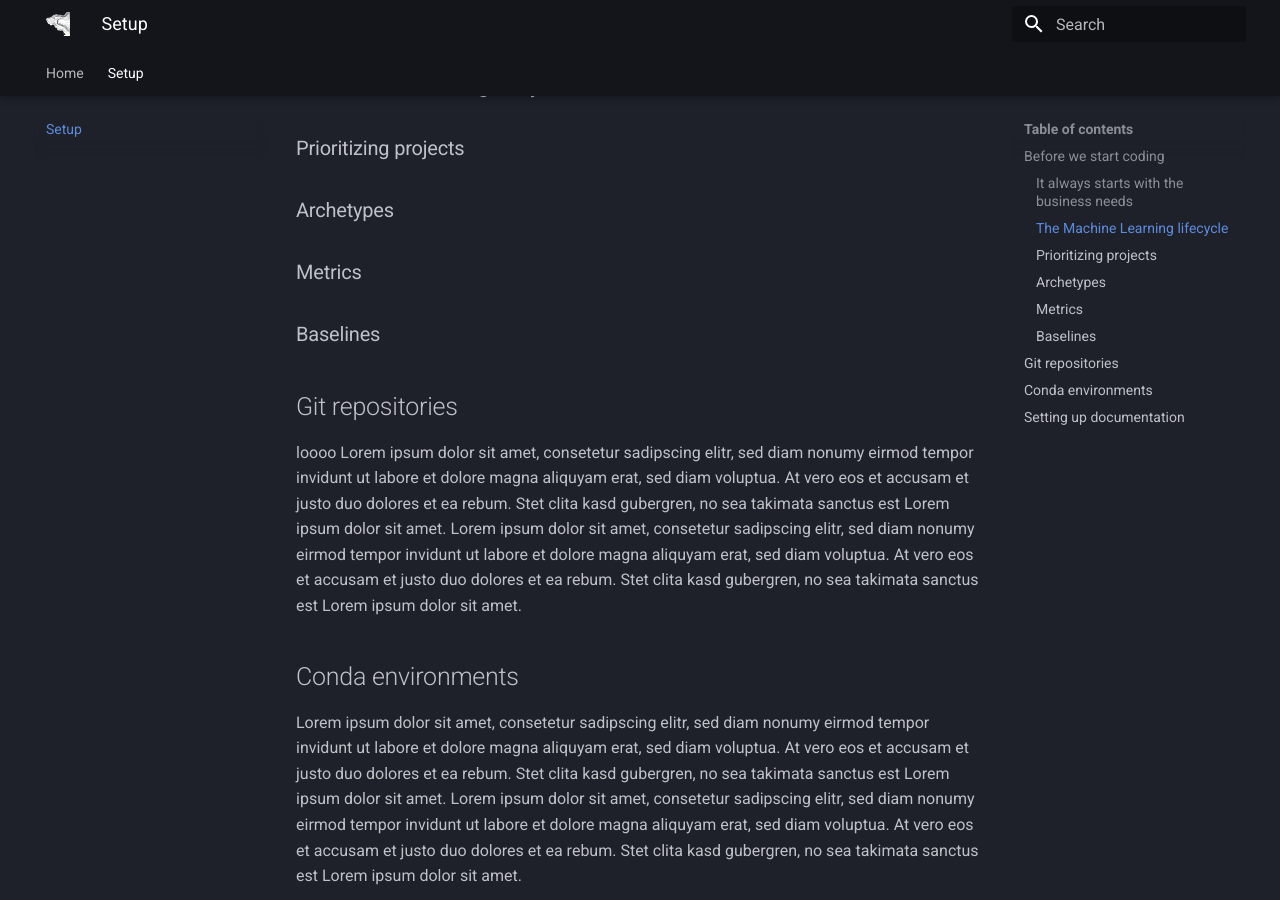
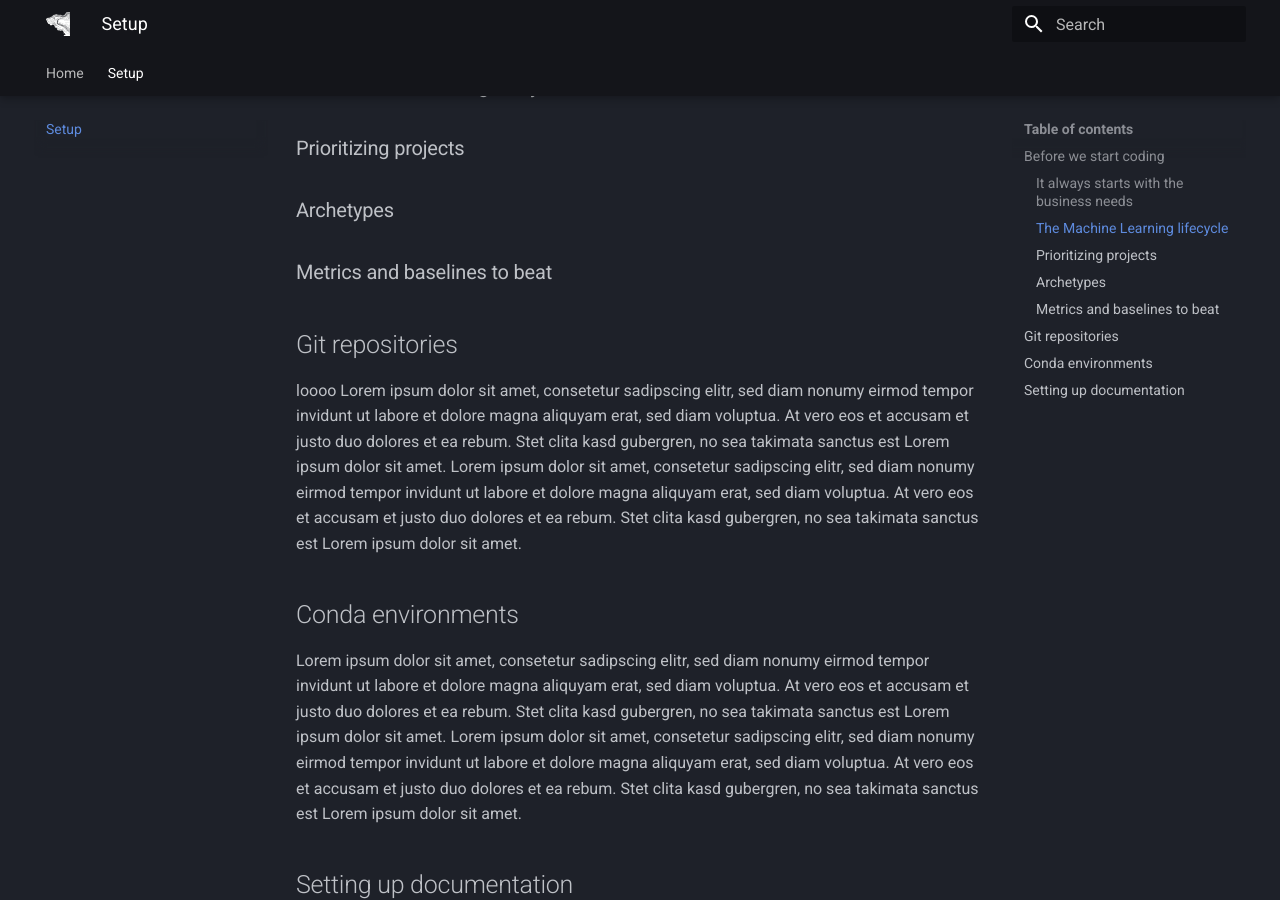
Before and after one commit to soltheaeon/mlops, an MkDocs documentation site: the page built from docs/setup.md, in a window 1280 px wide and 900 px high, scrolled down 758 px. Built offline with MkDocs 1.6.1 and Material for MkDocs 9.7.7, drawn with Linux system fonts in a browser that asks for light colours.

Commit message:
edit setup.md

```diff
--- a/docs/setup.md
+++ b/docs/setup.md
@@ -25,9 +25,7 @@ First, however, we must agree on the following premise: We AI Engineers are serv
 
 ### Archetypes
 
-### Metrics
-
-### Baselines
+### Metrics and baselines to beat
 
 ## Git repositories
 
```
Also changed, not shown: site/search/search_index.json, site/setup/index.html, 1 other file.
